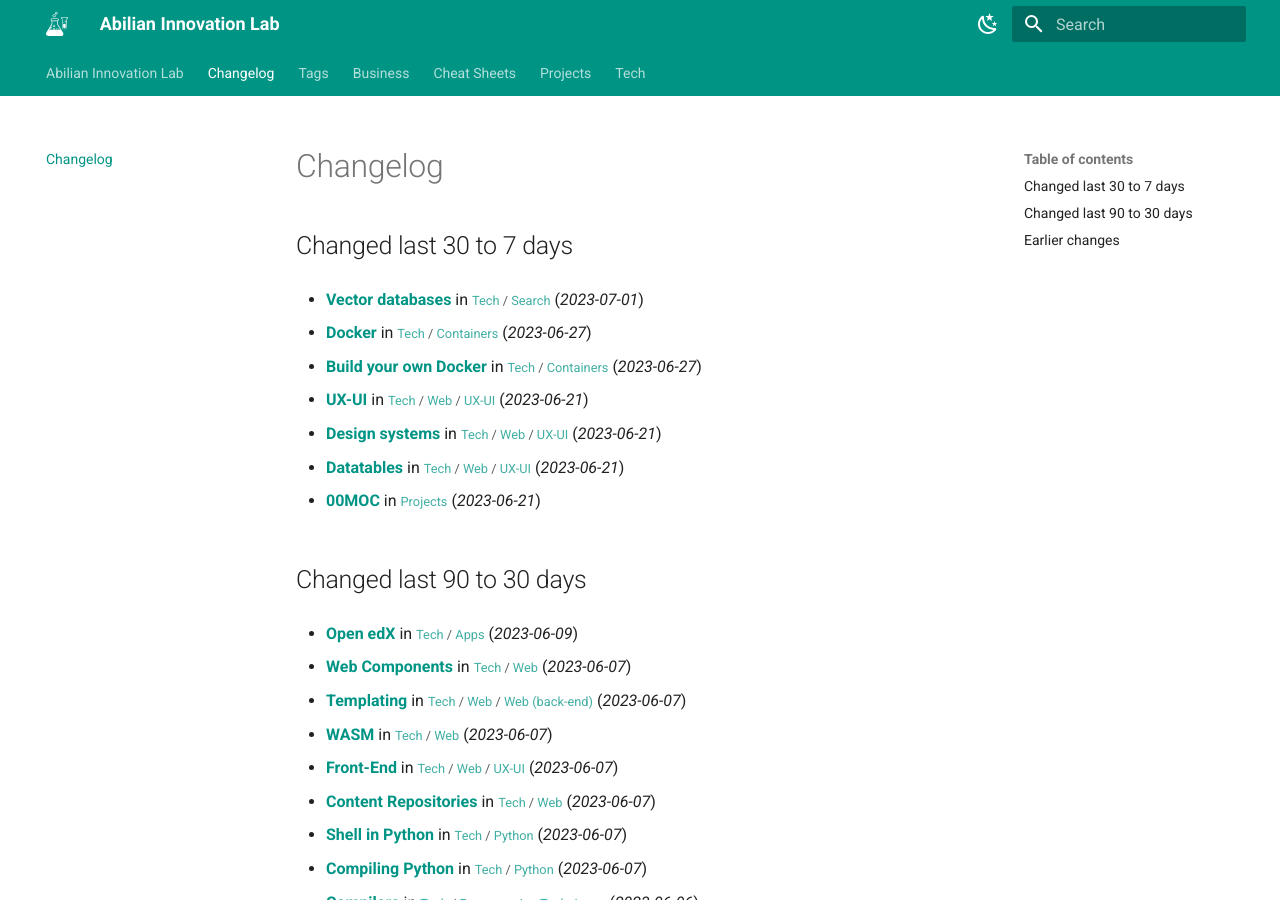
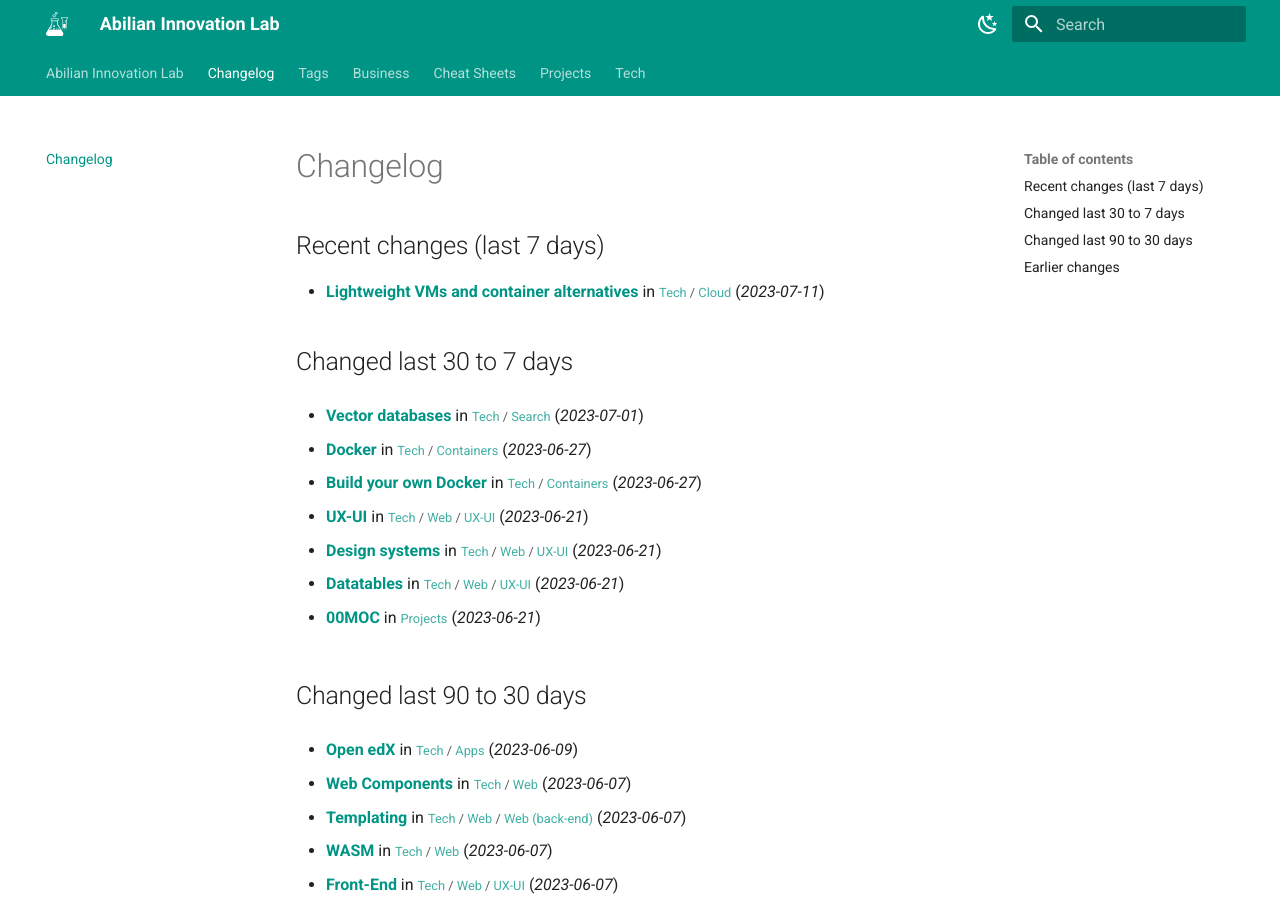
Before and after one commit to abilian/lab.abilian.com, an MkDocs documentation site: the page built from docs/changelog.md, in a window 1280 px wide and 900 px high. Built offline with MkDocs 1.6.1 and Material for MkDocs 9.7.7, drawn with Linux system fonts in a browser that asks for light colours; comment, search, counter and statistics services are not loaded; some of the changed text lies outside the part shown.

Commit message:
Update content

```diff
--- a/docs/changelog.md
+++ b/docs/changelog.md
@@ -1,4 +1,10 @@
 # Changelog
+
+## Recent changes (last 7 days)
+
+- **[Lightweight VMs and container alternatives](/Tech/Cloud/Lightweight VMs and container alternatives/)** in <small>[Tech](/Tech/00 Technology/) / [Cloud](/Tech/Cloud/Buildpacks/)</small> (*2023-07-11*)
+
+
 
 ## Changed last 30 to 7 days
 
```
Also changed, not shown: other parts of docs/changelog.md (+0 -2 lines).
